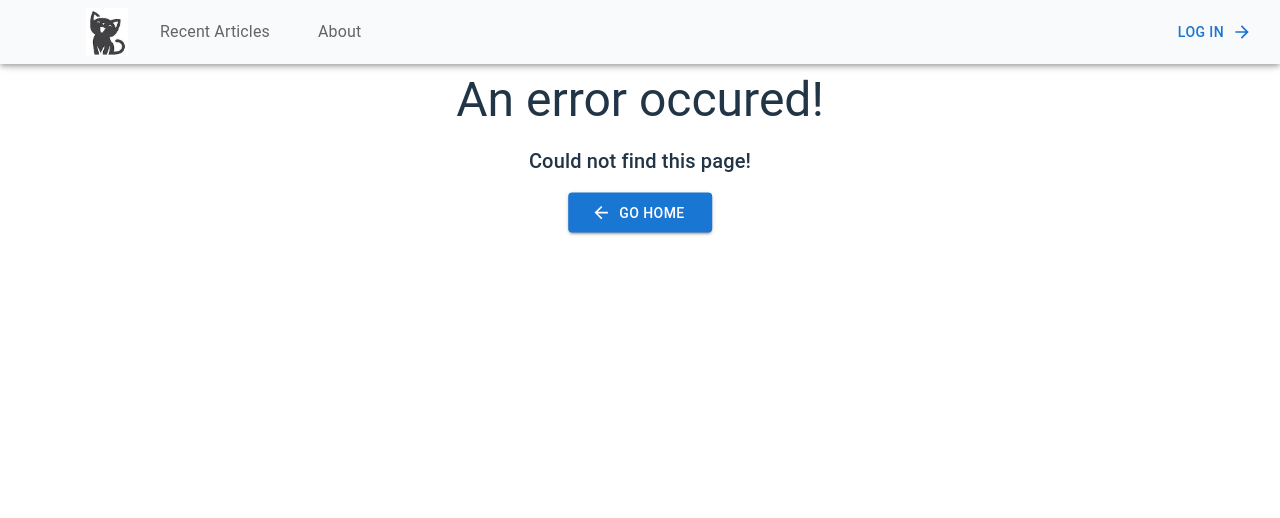
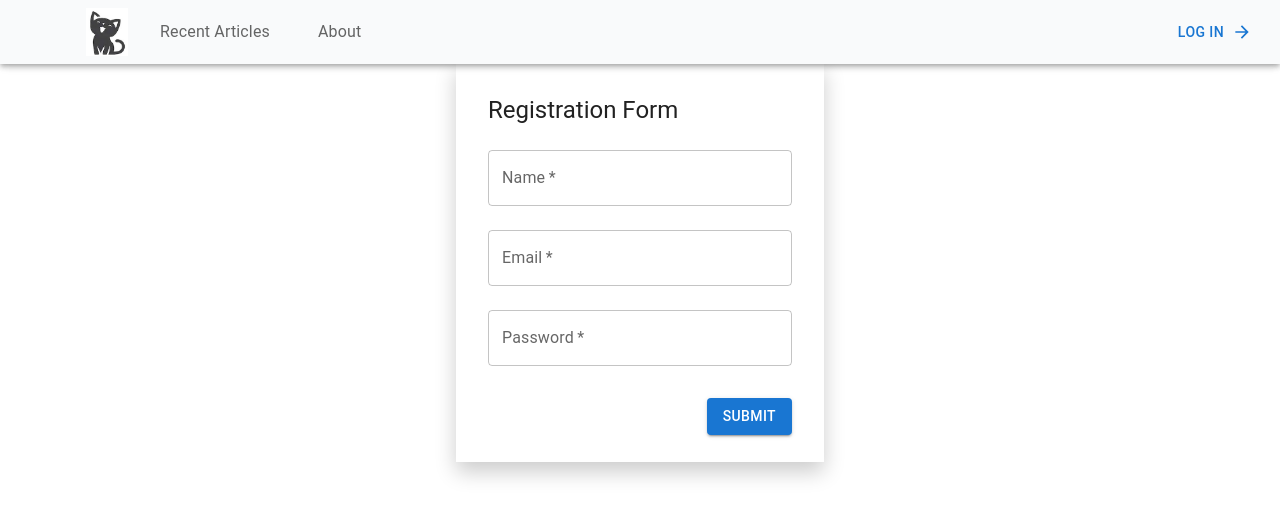
Before and after one commit to oxanakraynova/cat-blog, a React (Vite) app: page /register in a window 1280 px wide. Shown: the top 518 px of the page. Built offline with nearby package versions, Linux system fonts and the light colour scheme.

Commit message:
- update login and registration form, - update getTenant fn

```diff
--- a/src/App.tsx
+++ b/src/App.tsx
@@ -8,7 +8,7 @@ import LoginPage from "./components/pages/Login";
 import AdminArticlesPage from "./components/pages/AdminArticles";
 import NewArticlePage from "./components/pages/NewArticle";
 import EditArticlePage from "./components/pages/EditArticle";
-import CreateTenant from "./components/CreateTenant";
+import RegistrationForm from "./components/RegistrationForm";
 
 const router = createBrowserRouter([
   {
@@ -21,8 +21,8 @@ const router = createBrowserRouter([
         element: <LoginPage />,
       },
       {
-        path: "/test",
-        element: <CreateTenant />,
+        path: "/register",
+        element: <RegistrationForm />,
       },
       {
         index: true,
--- a/src/components/Articles/CommentsSection.tsx
+++ b/src/components/Articles/CommentsSection.tsx
@@ -4,11 +4,11 @@ import photo from "../../assets/3.jpg";
 import {
   apiKey,
   ArticleData,
-  baseUrl,
   bearerToken,
   getArticleById,
   getTenantById,
   Tenant,
+  tenantId,
 } from "../../services/apiService";
 import axios from "axios";
 import { useFormik } from "formik";
@@ -55,32 +55,21 @@ function CommentsSection() {
     fetchArticle();
   }, [params.articleId]);
 
-  // useEffect(() => {
-  //   const fetchAuthor = async () => {
-  //     try {
-  //       setLoading(true);
-
-  //       const tenantId = "1709406898639";
-
-  //       const headers = {
-  //         "Content-Type": "application/json",
-  //         "X-API-KEY": apiKey,
-  //         Authorization: bearerToken,
-  //       };
-
-  //       const response = await axios.get(`${baseUrl}/tenants/${tenantId}`, {
-  //         headers,
-  //       });
-  //       setTenant(response.data);
-  //     } catch (error) {
-  //       console.error("Error fetching tenant:", error);
-  //       throw error;
-  //     } finally {
-  //       setLoading(false);
-  //     }
-  //   };
-  //   fetchAuthor();
-  // }, []);
+  useEffect(() => {
+    const fetchAuthor = async () => {
+      try {
+        setLoading(true);
+        const response = await getTenantById(tenantId);
+        setTenant(response);
+      } catch (error) {
+        console.error("Error fetching tenant:", error);
+        throw error;
+      } finally {
+        setLoading(false);
+      }
+    };
+    fetchAuthor();
+  }, []);
 
   const formik = useFormik({
     initialValues: {
@@ -93,7 +82,7 @@ function CommentsSection() {
         const commentsData = {
           articleId: article?.articleId,
           content: values.content,
-          author: "1709406898639",
+          author: tenant?.name,
         };
 
         const headers = {
--- a/src/components/Articles/MyArticleTable.tsx
+++ b/src/components/Articles/MyArticleTable.tsx
@@ -17,6 +17,9 @@ import {
   ArticleData,
   deleteArticle,
   getArticles,
+  getTenantById,
+  Tenant,
+  tenantId,
 } from "../../services/apiService";
 import Loading from "../UI/Loading";
 
@@ -24,6 +27,7 @@ function MyArticleTable({}: { article: ArticleData }) {
   const [selected, setSelected] = useState<string[]>([]);
   const [articles, setArticles] = useState<ArticleData[]>([]);
   const [loading, setLoading] = useState<boolean>(true);
+  const [tenant, setTenant] = useState<Tenant | null>(null);
 
   useEffect(() => {
     const fetchArticles = async () => {
@@ -40,6 +44,22 @@ function MyArticleTable({}: { article: ArticleData }) {
       }
     };
     fetchArticles();
+  }, []);
+
+  useEffect(() => {
+    const fetchAuthor = async () => {
+      try {
+        setLoading(true);
+        const response = await getTenantById(tenantId);
+        setTenant(response);
+      } catch (error) {
+        console.error("Error fetching tenant:", error);
+        throw error;
+      } finally {
+        setLoading(false);
+      }
+    };
+    fetchAuthor();
   }, []);
 
   if (loading) {
@@ -145,7 +165,7 @@ function MyArticleTable({}: { article: ArticleData }) {
                     : "No description available."}
                 </TableCell>
                 <TableCell>
-                  {article.author ? article.author : "No author available."}
+                  {tenant ? tenant.name : "No author available."}
                 </TableCell>
                 <TableCell>
                   {article.comments
--- a/src/components/Articles/User.tsx
+++ b/src/components/Articles/User.tsx
@@ -1,7 +1,7 @@
 import { useState } from "react";
 import { IconButton, Menu, MenuItem } from "@mui/material";
 import Avatar from "@mui/material/Avatar";
-import photo from "../../assets/3.jpg";
+import photo from "../../assets/1.jpg";
 import { useNavigate } from "react-router-dom";
 import { loginInProcess } from "../../auth/Auth";
 
@@ -35,7 +35,7 @@ function UserLogin() {
             onClick={handleMenu}
             color="inherit"
           >
-            <Avatar alt="Elisabeth Strain" src={photo} />
+            <Avatar alt="Current user" src={photo} />
           </IconButton>
           <Menu
             id="menu-appbar"
--- a/src/components/Auth/LoginForm.tsx
+++ b/src/components/Auth/LoginForm.tsx
@@ -20,7 +20,10 @@ export default function LoginForm() {
     },
     validationSchema: yup.object({
       username: yup.string().required("Username is required"),
-      password: yup.string().required("Password is required"),
+      password: yup
+        .string()
+        .min(6, "Password must be at least 6 characters")
+        .required("Password is required"),
       apiKey: yup.string().required("API Key is required"),
     }),
     onSubmit: async (values) => {
@@ -44,7 +47,7 @@ export default function LoginForm() {
         navigate("/admin");
       } catch (error) {
         console.error("Error logging in:", error);
-        navigate("/error");
+        // setStatus("Incorrect password/username. Please try again.");
       }
     },
   });
@@ -61,7 +64,7 @@ export default function LoginForm() {
             transform: "translate(-50%, -50%)",
             textAlign: "center",
             width: "23rem",
-            height: "20.5rem",
+            height: "auto",
             boxShadow: "0px 10px 20px rgba(0, 0, 0, 0.2)",
           }}
         >
@@ -122,10 +125,20 @@ export default function LoginForm() {
               display: "flex",
               justifyContent: "flex-end",
               marginRight: "2rem",
-              marginTop: "6rem",
+              marginTop: "25%",
             }}
           >
-            <Button type="submit" variant="contained">
+            {/* {status && <div style={{ color: "red" }}>{status}</div>} */}
+          </Box>
+          <Box
+            sx={{
+              display: "flex",
+              justifyContent: "flex-end",
+              marginRight: "2rem",
+              marginBottom: "2rem",
+            }}
+          >
+            <Button color="primary" type="submit" variant="contained">
               Log In
             </Button>
           </Box>
--- a/src/components/CreateTenant.tsx
+++ b/src/components/RegistrationForm.tsx
@@ -10,17 +10,26 @@ import {
   Typography,
 } from "@mui/material";
 import * as yup from "yup";
+import { useNavigate } from "react-router-dom";
 
-const CreateTenant: React.FC = () => {
+const RegistrationForm: React.FC = () => {
   const [apiKey, setApiKey] = useState<string>("");
+
+  const navigate = useNavigate();
 
   const formik = useFormik({
     initialValues: {
       name: "",
+      email: "",
       password: "",
     },
     validationSchema: yup.object({
-      username: yup.string().required("Name is required"),
+      name: yup
+        .string()
+        .min(2, "Too Short!")
+        .max(70, "Too Long!")
+        .required("Name is required"),
+      email: yup.string().required("Email is required"),
       password: yup.string().required("Password is required"),
     }),
     onSubmit: async (values) => {
@@ -29,10 +38,14 @@ const CreateTenant: React.FC = () => {
           "https://fullstack.exercise.applifting.cz/tenants",
           {
             name: values.name,
+            email: values.email,
             password: values.password,
           }
         );
         setApiKey(response.data.apiKey);
+        console.log("Your API Key:", response.data.apiKey);
+        console.log("Your response data:", response.data);
+        navigate("/articles");
       } catch (error) {
         console.error("Error creating tenant:", error);
       }
@@ -52,7 +65,7 @@ const CreateTenant: React.FC = () => {
             transform: "translate(-50%, -50%)",
             textAlign: "center",
             width: "23rem",
-            height: "20.5rem",
+            height: "25rem",
             boxShadow: "0px 10px 20px rgba(0, 0, 0, 0.2)",
           }}
         >
@@ -66,7 +79,7 @@ const CreateTenant: React.FC = () => {
               justifyContent: "flex-start",
             }}
           >
-            Create new tenant
+            Registration Form
           </Typography>
           <Box
             sx={{
@@ -97,6 +110,20 @@ const CreateTenant: React.FC = () => {
               margin="normal"
               required
               fullWidth
+              id="email"
+              label="Email"
+              name="email"
+              autoComplete="email"
+              value={formik.values.email}
+              onChange={formik.handleChange}
+              onBlur={formik.handleBlur}
+              error={formik.touched.email && Boolean(formik.errors.email)}
+              helperText={formik.touched.email && formik.errors.email}
+            />
+            <TextField
+              margin="normal"
+              required
+              fullWidth
               name="password"
               label="Password"
               type="password"
@@ -113,11 +140,11 @@ const CreateTenant: React.FC = () => {
               display: "flex",
               justifyContent: "flex-end",
               marginRight: "2rem",
-              marginTop: "6rem",
+              marginTop: "50%",
             }}
           >
             <Button type="submit" variant="contained">
-              Create Tenant
+              Submit
             </Button>
           </Box>
           {apiKey && <div>Your API Key: {apiKey}</div>}
@@ -126,4 +153,4 @@ const CreateTenant: React.FC = () => {
     </Container>
   );
 };
-export default CreateTenant;
+export default RegistrationForm;
--- a/src/components/UI/PostCard.tsx
+++ b/src/components/UI/PostCard.tsx
@@ -12,7 +12,15 @@ import {
 import axios from "axios";
 import { useEffect, useState } from "react";
 import { Link } from "react-router-dom";
-import { apiKey, ArticleData, bearerToken } from "../../services/apiService";
+import {
+  apiKey,
+  ArticleData,
+  bearerToken,
+  getTenantById,
+  Tenant,
+  tenantId,
+} from "../../services/apiService";
+import Loading from "./Loading";
 
 type PostCardProps = {
   article: ArticleData;
@@ -23,10 +31,28 @@ function PostCard({ article }: PostCardProps) {
     null
   );
   const [imageData, setImageData] = useState<string | null>(null);
+  const [loading, setLoading] = useState<boolean>(true);
+  const [tenant, setTenant] = useState<Tenant | null>(null);
 
   const handleReadMore = (articleId: string) => {
     setExpandedArticleId(articleId);
   };
+
+  useEffect(() => {
+    const fetchAuthor = async () => {
+      try {
+        setLoading(true);
+        const response = await getTenantById(tenantId);
+        setTenant(response);
+      } catch (error) {
+        console.error("Error fetching tenant:", error);
+        throw error;
+      } finally {
+        setLoading(false);
+      }
+    };
+    fetchAuthor();
+  }, []);
 
   function formatDate(dateStr: string) {
     const date = new Date(dateStr);
@@ -69,6 +95,10 @@ function PostCard({ article }: PostCardProps) {
     };
   }, [article.imageId]);
 
+  if (loading) {
+    return <Loading />;
+  }
+
   return (
     <Card
       sx={{
@@ -105,16 +135,16 @@ function PostCard({ article }: PostCardProps) {
             {article.title}
           </Typography>
           <Grid container spacing={2}>
-            <Grid item xs={5}>
+            <Grid item xs={3}>
               <Typography
                 variant="subtitle2"
                 color="text.secondary"
                 component="div"
               >
-                {article.author ? article.author : "No author available."}
+                {tenant ? tenant.name : "No author available."}
               </Typography>
             </Grid>
-            <Grid item xs={5}>
+            <Grid item xs={8}>
               <Typography
                 variant="subtitle2"
                 color="text.secondary"
--- a/src/services/apiService.ts
+++ b/src/services/apiService.ts
@@ -28,6 +28,7 @@ export interface Tenant {
 
 export const apiKey = "c98db5eb-b5f8-4ebc-8e8d-8281f7e6ec22";
 export const baseUrl = "https://fullstack.exercise.applifting.cz";
+export const tenantId = "65d9149a-d9e7-47ac-b353-b198a3d036c9";
 const articleUrl = "https://fullstack.exercise.applifting.cz/articles";
 const imageUrl = "https://fullstack.exercise.applifting.cz/images";
 export const bearerToken = "Bearer 17ffeeee-82c9-4aed-a6ca-e4155c28ae6d";
```
Also changed, not shown: src/assets/1.jpg (added).
